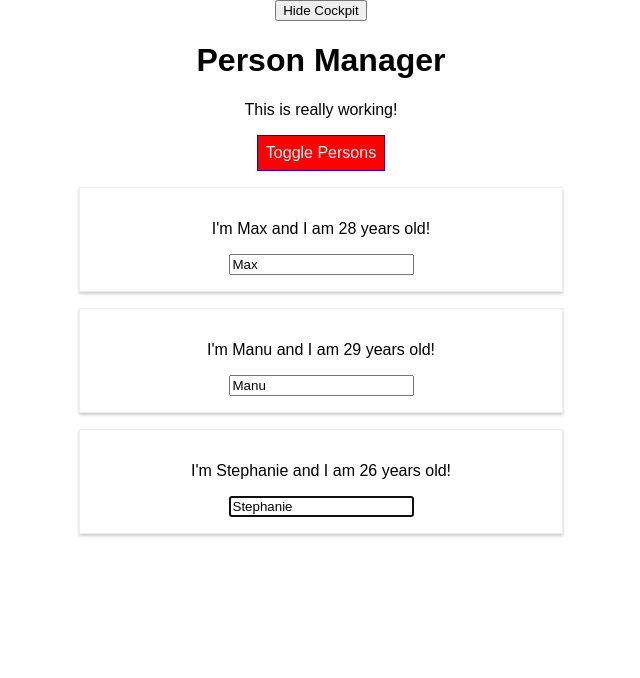
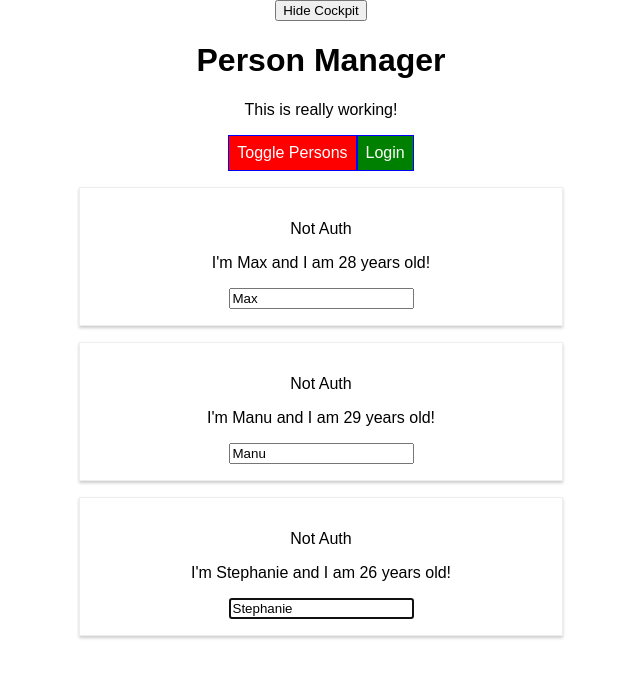
Before and after one commit to suedenim/reactHamburger, a React app: page / in a window 1280 px wide. Shown: the top 678 px of the page, without its empty margins (319-959 px from the left). Built offline with nearby package versions, Linux system fonts and the light colour scheme.

Commit message:
Added react context

```diff
--- a/src/Components/Cockpit/Cockpit.js
+++ b/src/Components/Cockpit/Cockpit.js
@@ -1,4 +1,5 @@
 import React, {useEffect, useRef} from 'react';
+import AuthContext from '../../Context/auth-context';
 
 import classes from './Cockpit.css';
 
@@ -48,6 +49,11 @@
                 ref={toggleBtnRef}>
                 Toggle Persons
             </button>
+            <AuthContext.Consumer>
+                {
+                    (context) => <button onClick={context.login}>Login</button>
+                }
+            </AuthContext.Consumer>
         </div>
     );
 };
--- a/src/Components/Persons/Person/Person.js
+++ b/src/Components/Persons/Person/Person.js
@@ -4,6 +4,7 @@
 import classes from './Person.css';
 import withClass from '../../../hoc/withClass';
 import Aux from '../../../hoc/Auxiliary';
+import AuthContext from '../../../Context/auth-context';
 
 class Person extends Component {
   constructor(props) {
@@ -21,6 +22,12 @@
 
     return (
       <Aux>
+        <AuthContext.Consumer>
+          {
+            (context) => context.authenticated ? <p>Auth</p> : <p>Not Auth</p>
+          }
+        </AuthContext.Consumer>
+
         <p onClick={this.props.click}>
           I'm {this.props.name} and I am {this.props.age} years old!
         </p>
--- a/src/Container/App.js
+++ b/src/Container/App.js
@@ -5,6 +5,7 @@
 import Persons from '../Components/Persons/Persons';
 import withClass from '../hoc/withClass';
 import Aux from '../hoc/Auxiliary';
+import AuthContext from '../Context/auth-context';
 
 class App extends Component {
 constructor(props){
@@ -21,6 +22,7 @@
     otherState: 'some other value',
     showPersons: false,
     showCockpit: true,
+    authenticated: false,
   };
 
   static getDerivedStateFromProps(props, state) {
@@ -72,6 +74,12 @@
     this.setState({ showPersons: !doesShow });
   };
 
+  loginHandler = () => {
+    console.log('login handled');
+    const authenticated = this.state.authenticated
+    this.setState({ authenticated: !authenticated });
+  };
+
   render() {
     console.log('[App.js] render - enter');
     let persons = null;
@@ -89,15 +97,20 @@
 
     return (
       <Aux>
-
         <button onClick={() => { this.setState({ showCockpit: false}) } } >Hide Cockpit</button>
 
+        <AuthContext.Provider
+          value={{
+            authenticated: this.state.authenticated,
+            login: this.loginHandler
+          }}>
           { this.state.showCockpit ? <Cockpit
             title={this.props.appTitle || "Null prop"}
             personsLength={this.state.persons.length}
             clicked={this.togglePersonsHandler}
             showPersons={this.state.showPersons} /> : null }
           {persons}
+        </AuthContext.Provider>
 
       </Aux>
     );
--- /dev/null
+++ b/src/Context/auth-context.js
@@ -0,0 +1,8 @@
+import React from 'react';
+
+const authContext = React.createContext({
+    authenticated: false,
+    login: () => {}
+});
+
+export default authContext;
```
Lines whose indentation alone changed are shown as unchanged.
